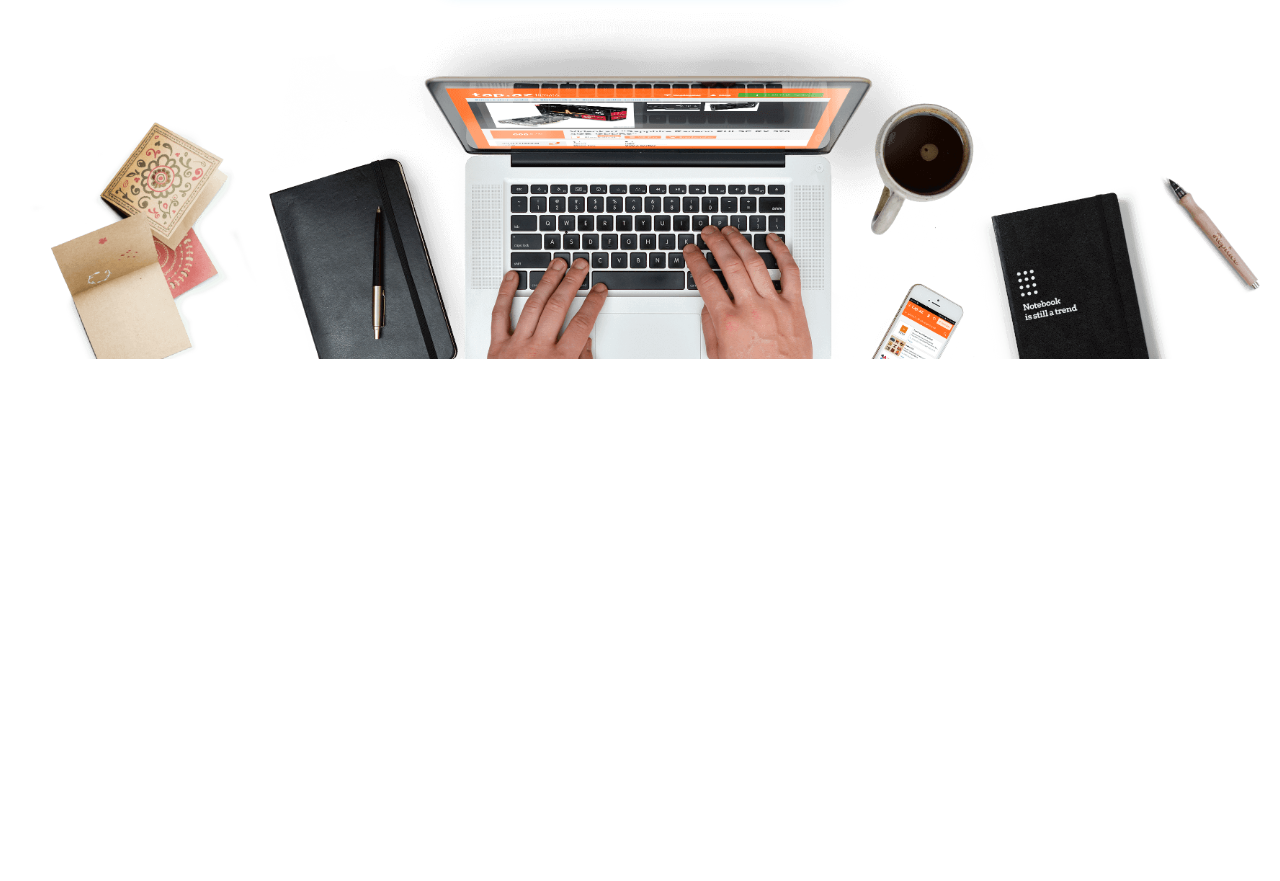
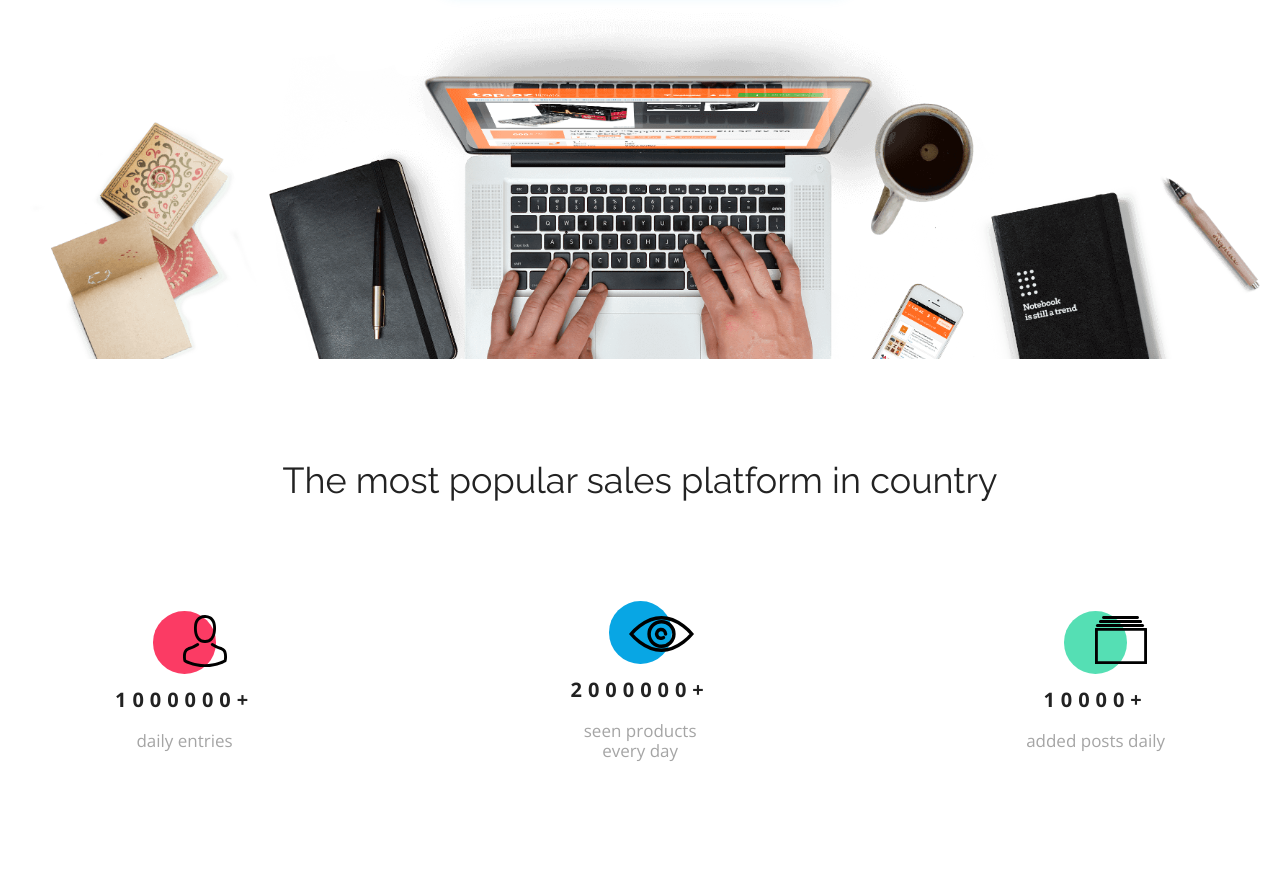
Before and after one commit to szmilek/Bestshop_RWD, a plain HTML site: page index.html in a window 1280 px wide. Shown: the part 430-1311 px from the top of the page. Before the commit the page ends 800 px from the top, so only its background shows below. Drawn offline with nearby package versions, Linux system fonts and the light colour scheme.

Commit message:
6. Statistics - completed

```diff
--- a/index.html
+++ b/index.html
@@ -33,11 +33,34 @@
          </nav>
         </div>
     </header>
+
     <section class="opening container">
         <h1 class="opening__heading">Sell More!</h1>
         <p class="opening__description">Open shop on our platform and increase your sales</p>
         <a href="" class="btn btn--primary btn--large">Open your shop</a>
         <img src="Assets/Background.png" alt="desk visualisation" class="opening__bg__image">
     </section>
+
+    <section class="statistics container">
+        <h2 class="statistics__heading">The most popular sales platform in country</h2>
+        <div class="statistics__container">
+            <div class="statistics__section">
+                <div class="circle red"></div>
+                <div class="statistics__number">1000000+</div>
+                <div class="statistics__description">daily entries</div>
+            </div>
+            <div class="statistics__section">
+                <div class="circle blue"></div>
+                <div class="statistics__number">2000000+</div>
+                <div class="statistics__description">seen products<br>every day</div>
+            </div>
+            <div class="statistics__section">
+                <div class="circle green"></div>
+                <div class="statistics__number">10000+</div>
+                <div class="statistics__description">added posts daily</div>
+            </div>
+        </div>
+    </section>
+
 </body>
 </html>
--- a/scss/main.scss
+++ b/scss/main.scss
@@ -18,8 +18,8 @@
 
 @import "partials/_header";
 @import "partials/_opening";
+@import "partials/_statistics";
 @import "partials/_benefits";
 @import "partials/_contact";
 @import "partials/_footer";
 @import "partials/_pricing";
-@import "partials/_statistics";
--- a/scss/partials/_opening.scss
+++ b/scss/partials/_opening.scss
@@ -4,6 +4,7 @@
   flex-direction: column;
   justify-content: center;
   align-items: center;
+  overflow: hidden;
 
   &__heading {
     font-family: $font-raleway;
--- a/scss/partials/_statistics.scss
+++ b/scss/partials/_statistics.scss
@@ -0,0 +1,100 @@
+.statistics {
+  &__heading {
+    font-size: 2.25rem;
+    line-height: 2.625rem;
+    text-align: center;
+    font-family: $font-raleway;
+    padding: 100px 0;
+
+    @include mobile {
+      padding: 60px 35px;
+    }
+  }
+
+  &__container {
+    display: flex;
+    flex-direction: row;
+    justify-content: space-between;
+    align-items: center;
+    padding: 0 100px 120px 100px;
+
+    @include mobile {
+      flex-direction: column;
+    }
+
+    .statistics__section {
+      display: flex;
+      justify-content: center;
+      align-items: center;
+      flex-direction: column;
+      text-align: center;
+
+      @include mobile {
+        padding: 20px 0;
+      }
+
+      div.red::after {
+        content: url("../../Assets/Person.svg");
+        height: 52px;
+        width: 44px;
+        position: relative;
+        left: 20px;
+        top: 4px;
+      }
+
+      div.blue::after {
+        content: url("../../Assets/Eye.svg");
+        height: 52px;
+        width: 44px;
+        position: relative;
+        left: 20px;
+        top: 15px;
+      }
+
+      div.green::after {
+        content: url("../../Assets/Catalog.svg");
+        height: 52px;
+        width: 44px;
+        position: relative;
+        left: 25px;
+        top: 5px;
+      }
+    }
+
+    .circle {
+      height: 62.71px;
+      width: 62.71px;
+      border-radius: 50%;
+      align-self: center;
+      margin-bottom: 14px;
+    }
+
+    .red {
+      background-color: $color-redish;
+    }
+    .blue {
+      background-color: $color-primary;
+    }
+    .green {
+      background-color: $color-green;
+    }
+
+    .statistics__number {
+      font-size: 1.25rem;
+      line-height: 1.5rem;
+      text-align: center;
+      letter-spacing: 5.96px;
+      font-family: var(--raleway-font);
+      font-weight: 800;
+      padding-bottom: 19.11px;
+    }
+
+    .statistics__description {
+      font-size: 1.0625rem;
+      line-height: 1.25rem;
+      text-align: center;
+      font-weight: 400;
+      color: $color-secondary-font;
+    }
+  }
+}
```
Also changed, not shown: css/main.css, 1 other file.
